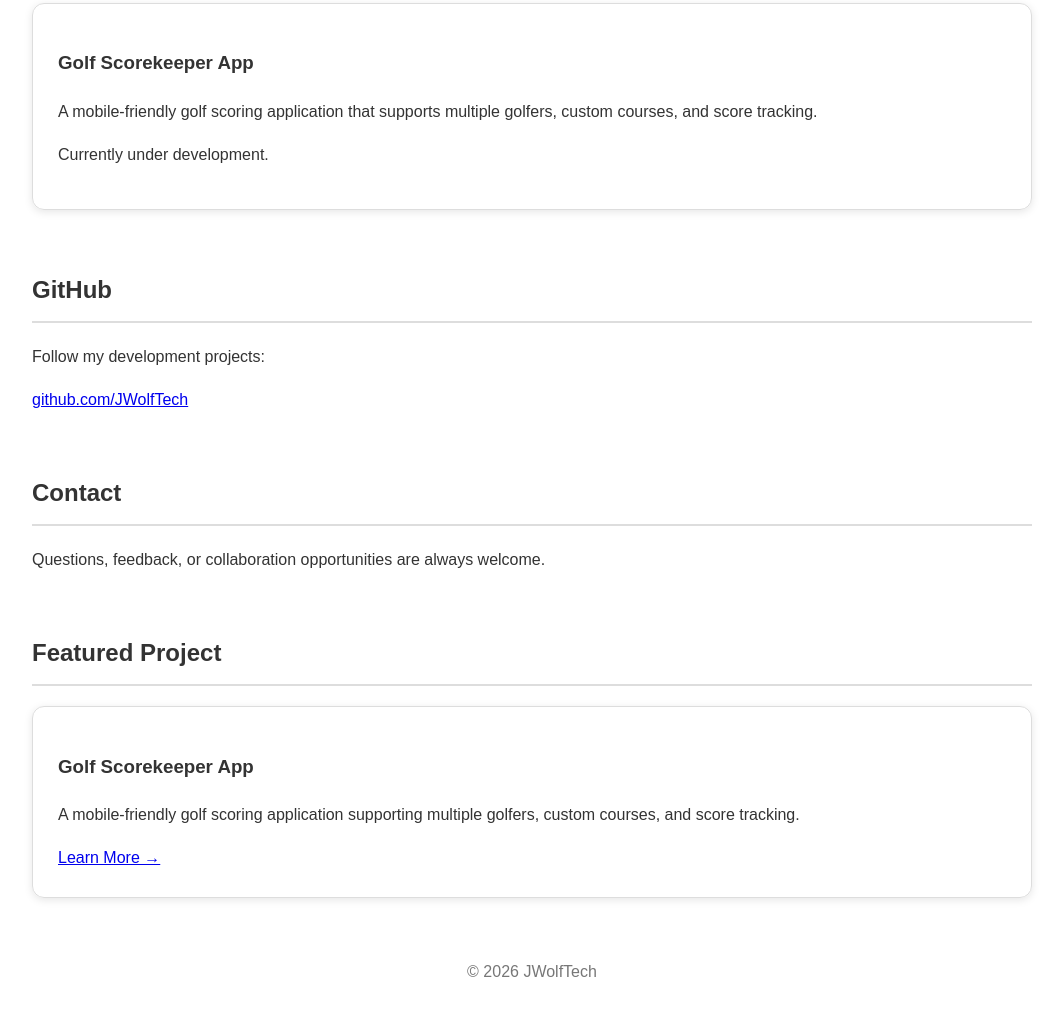
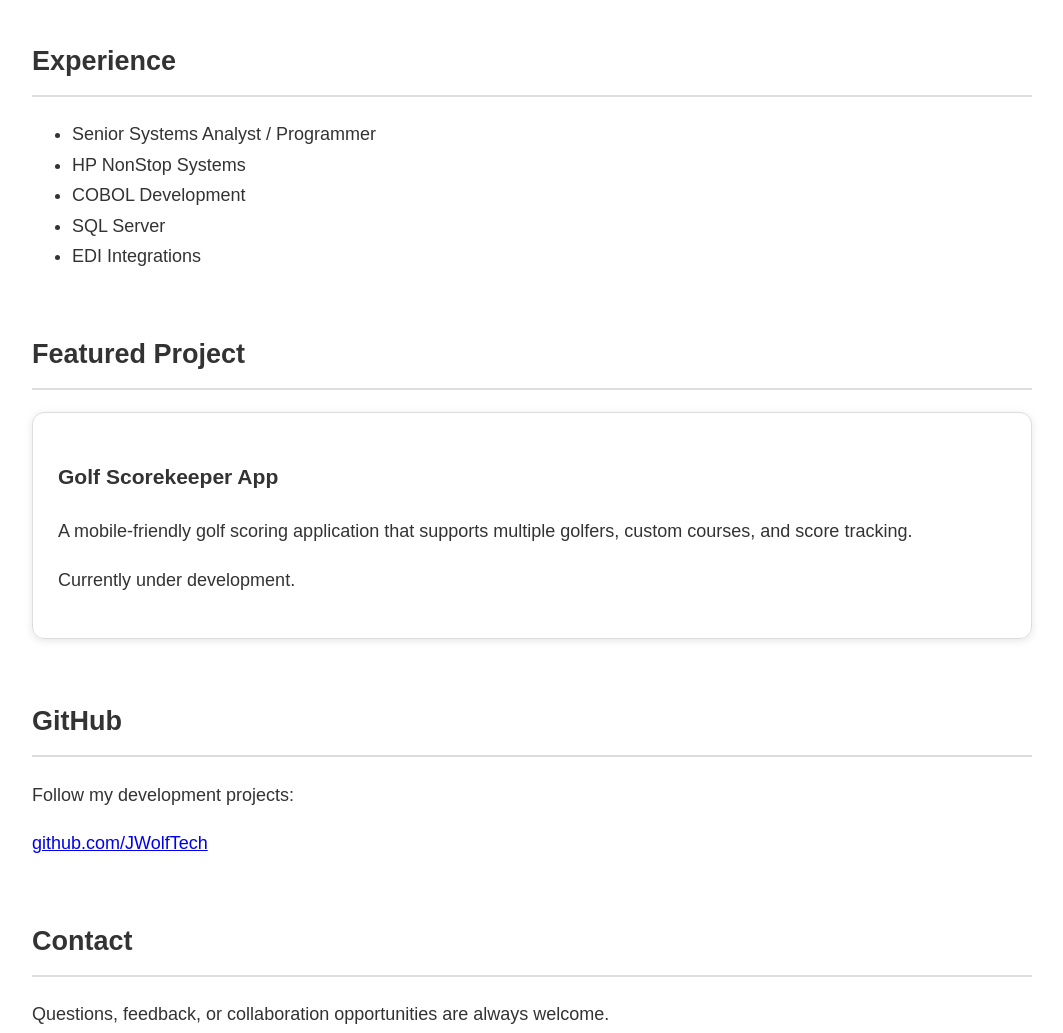
Before and after one commit to JWolfTech/jwolftech-website, a plain HTML site: page index.html in a window 1280 px wide. Shown: the part 1014-2047 px from the top of the page, without its empty margins (108-1171 px from the left). Drawn offline with Linux system fonts and the light colour scheme.

Commit message:
Add experience section and other adjustments

```diff
--- a/index.html
+++ b/index.html
@@ -46,6 +46,19 @@
     <p>
         This site documents my projects, apps, and technology experiments.
     </p>
+</section>
+
+<section>
+<h2>Experience</h2>
+
+<ul>
+    <li>Senior Systems Analyst / Programmer</li>
+    <li>HP NonStop Systems</li>
+    <li>COBOL Development</li>
+    <li>SQL Server</li>
+    <li>EDI Integrations</li>
+</ul>
+
 </section>
 
 <section>
@@ -109,7 +122,7 @@
 </section>
 
 <footer>
-    <p>© 2026 JWolfTech</p>
+    <p>© 2026 JWolfTech | Built by Jeff Wolfangel</p>
 </footer>
 
 </body>
--- a/style.css
+++ b/style.css
@@ -5,6 +5,7 @@
     padding: 20px;
     line-height: 1.7;
     color: #333;
+    font-size: 18px;
 }
 
 nav {
@@ -54,15 +55,17 @@
 footer {
     text-align: center;
     margin-top: 60px;
-    color: #777;
+    padding: 20px;
+    color: #666;
 }
+
 .hero-content {
     max-width: 700px;
     margin: auto;
 }
 
 .hero-text {
-    font-size: 1.2rem;
+    font-size: 1.4rem;
     margin-top: 20px;
     margin-bottom: 30px;
 }
```
